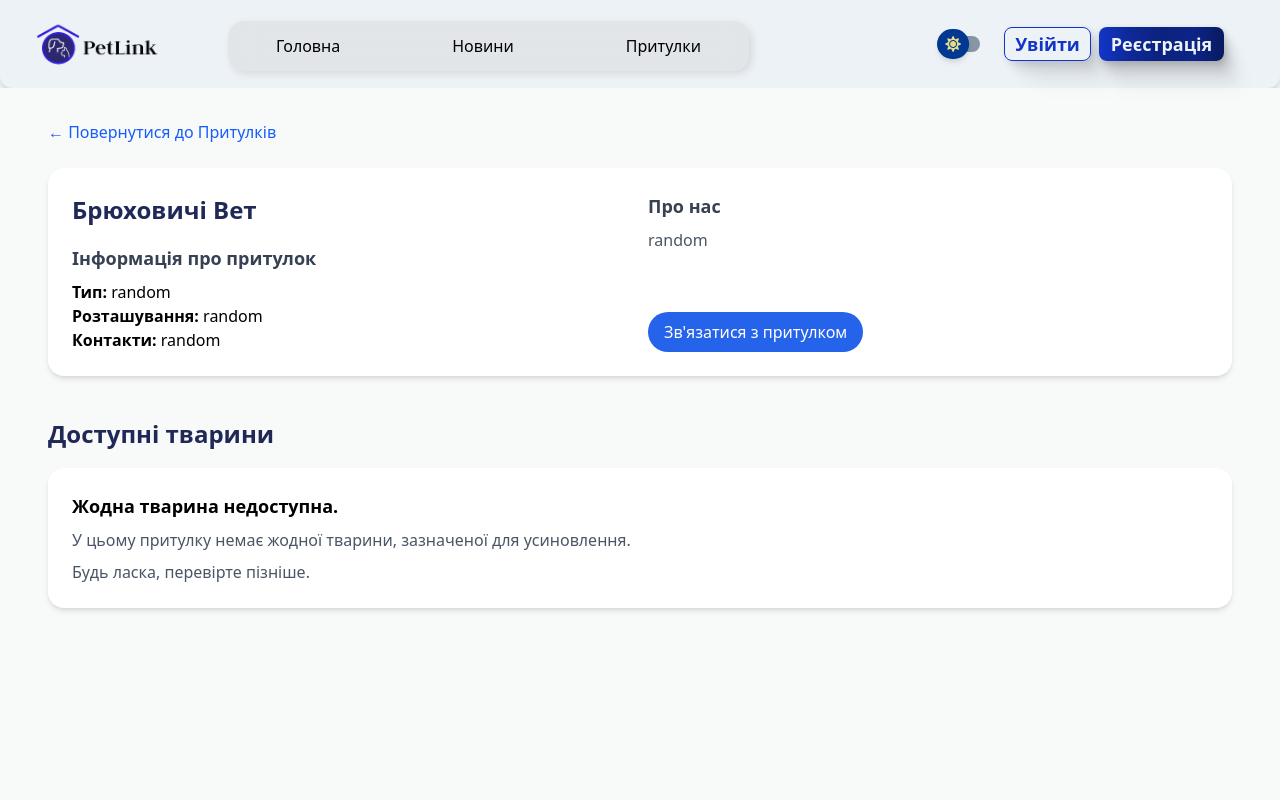
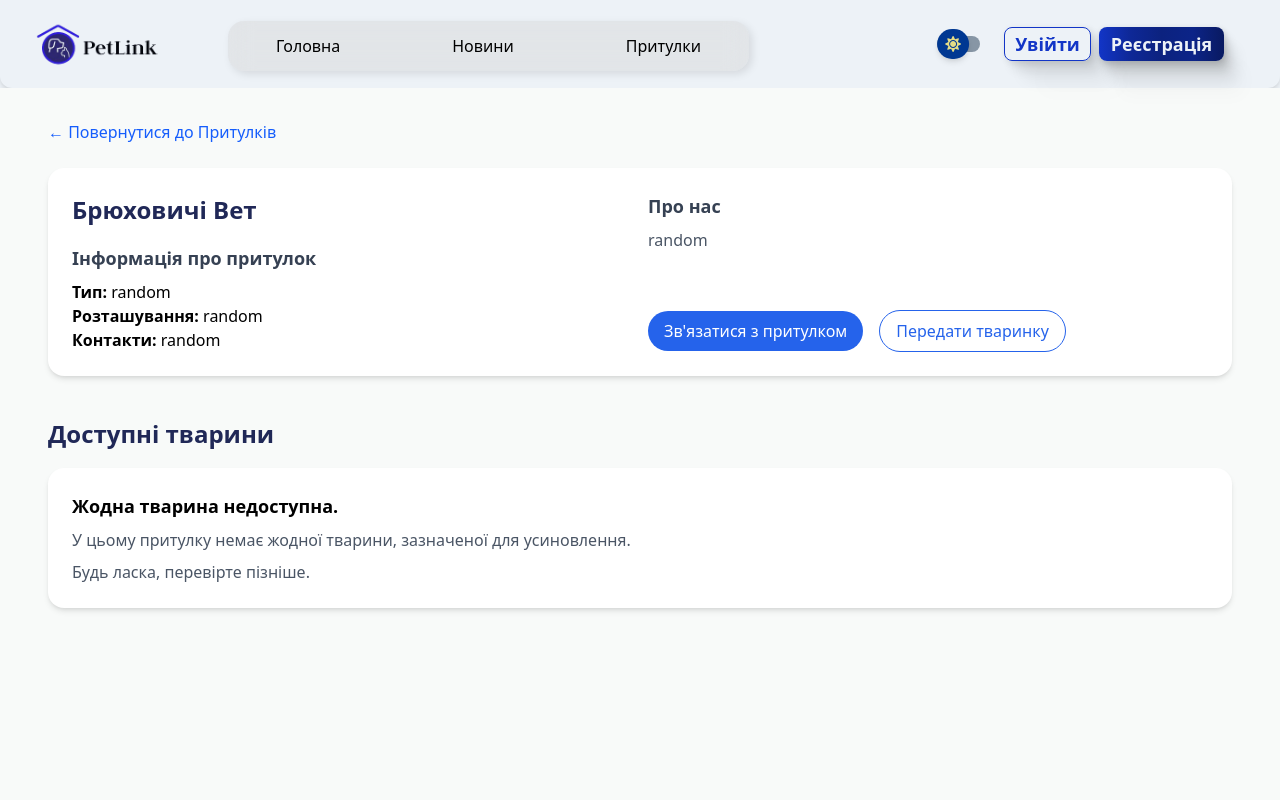
Before and after one commit to Miar0/Django-React-3DN, a React (Vite) app in the folder frontend/: page /shelters/1 in a window 1280 px wide. Shown: the top 800 px of the page. Built offline with nearby package versions, Linux system fonts and the light colour scheme.

Commit message:
feat: add button and  link

```diff
--- a/frontend/src/pages/HomePage.jsx
+++ b/frontend/src/pages/HomePage.jsx
@@ -67,11 +67,14 @@ const HomePage = () => {
                             </button>
                         </Link>
 
-                        <button
-                            className="cursor-pointer w-[250px] h-[50px] rounded-full bg-white border border-[#202857] text-[#202857] shadow-[0_4px_20px_rgba(104,109,224,0.5)]"
-                        >
-                            Передати в добрі руки
-                        </button>
+                        <Link to={'/shelters'}>
+                            <button
+                                className="cursor-pointer w-[250px] h-[50px] rounded-full bg-white border border-[#202857] text-[#202857] shadow-[0_4px_20px_rgba(104,109,224,0.5)]"
+                            >
+                                Передати в добрі руки
+                            </button>
+                        </Link>
+
                     </div>
                 </div>
 
--- a/frontend/src/pages/ShelterDetailPage.jsx
+++ b/frontend/src/pages/ShelterDetailPage.jsx
@@ -37,14 +37,24 @@ const ShelterDetailPage = () => {
                         <h3 className="font-semibold text-lg text-gray-700 dark:text-gray-300 mb-2">Про нас</h3>
                         <p className="text-gray-600 dark:text-gray-400">{shelter.description}</p>
                     </div>
+
+                    <div className="mt-4 flex items-center  gap-4 w-full">
                         <a
                             href={shelter.website ? `https://${shelter.website}` : "#"}
                             target="_blank"
                             rel="noreferrer"
-                        className="mt-4 inline-block bg-[#2563EB] text-white py-2 px-4 rounded-full hover:bg-[#1E40AF] transition w-max"
+                            className="bg-[#2563EB] text-white py-2 px-4 rounded-full hover:bg-[#1E40AF] transition"
                         >
                             Зв'язатися з притулком
                         </a>
+
+                        <Link
+                            to="/create-announcement"
+                            className="bg-white border border-[#2563EB] text-[#2563EB] py-2 px-4 rounded-full hover:bg-[#F0F4FF] transition"
+                        >
+                            Передати тваринку
+                        </Link>
+                    </div>
                 </div>
             </div>
 
--- a/frontend/src/pages/SheltersPage.jsx
+++ b/frontend/src/pages/SheltersPage.jsx
@@ -65,7 +65,7 @@ const SheltersPage = () => {
                         </p>
 
                         <Link to={`/shelters/${shelter.id}`}>
-                            <button className="w-full mt-4 py-2 bg-[#2563EB] text-white rounded-full hover:bg-[#1E40AF] transition">
+                            <button className="w-full cursor-pointer mt-4 py-2 bg-[#2563EB] text-white rounded-full hover:bg-[#1E40AF] transition">
                                 Перейти до притулку
                             </button>
                         </Link>
```
Lines whose indentation alone changed are shown as unchanged.
